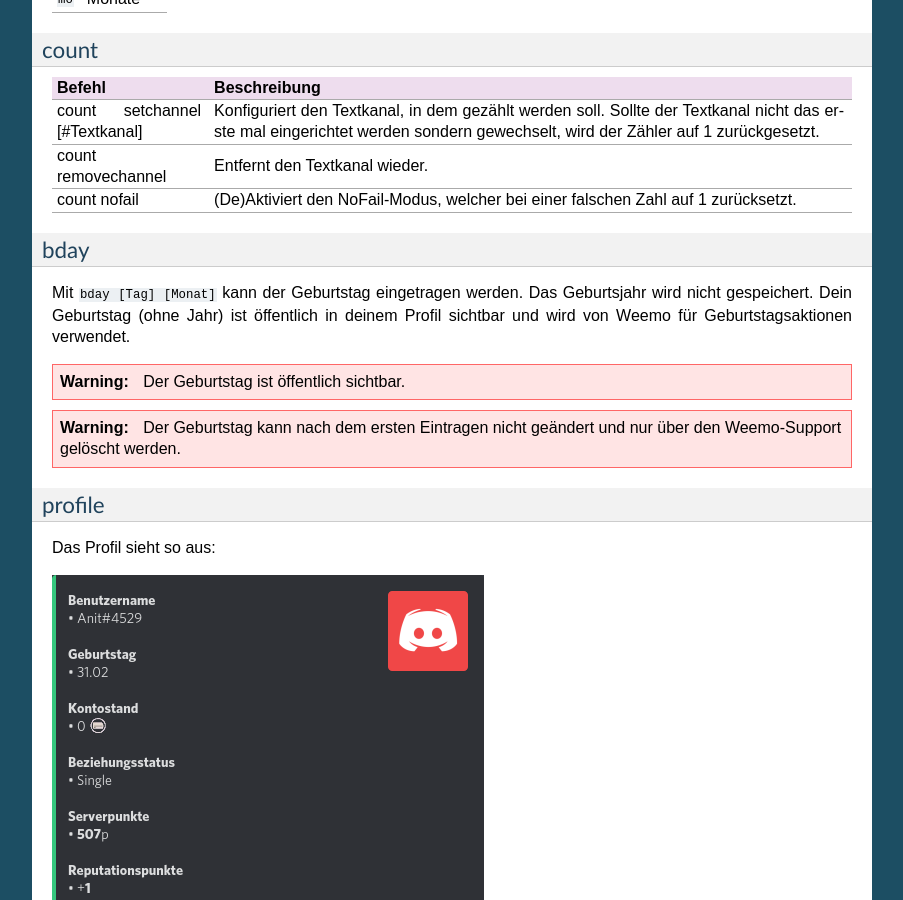
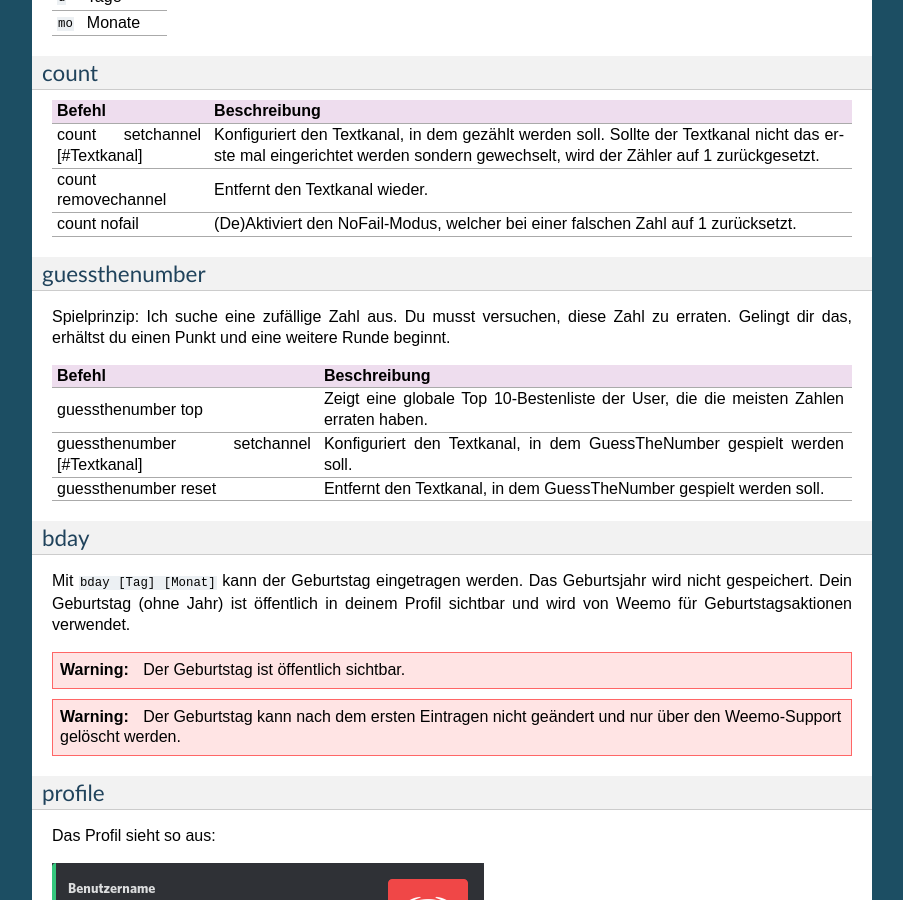
Before and after one commit to niborus/weemo-doc, a Sphinx documentation site: the page built from docs/befehle.rst, in a window 1280 px wide and 900 px high, scrolled down 5345 px. Shown: the whole window, without its empty margins (198-1101 px from the left). Built offline with Sphinx 7.4.7, drawn with Linux system fonts in a browser that asks for light colours; some of the changed text lies outside the part shown.

Commit message:
Add guessthenumber

```diff
--- a/docs/befehle.rst
+++ b/docs/befehle.rst
@@ -59,6 +59,7 @@ Fun
     "cat", "Sende ein Katzenbild. |cat|"
     "`count`_", "Konfiguriert den Channel, in dem gezählt werden soll."
     ":ref:`quiz<emojiquiz_befehle>`", "Informationen über das :ref:`Emojiquiz<emojiquiz>`."
+    "`guessthenumber`_", "Könnt ihr die richtige Nummer erraten? Informationen über `guessthenumber`_."
     "ship [@User1] [@User2]", "Shippe zwei Mitglieder. |kiss|"
 
 Profil
@@ -330,6 +331,23 @@ count
     "count setchannel [#Textkanal]", "Konfiguriert den Textkanal, in dem gezählt werden soll. Sollte der Textkanal nicht das erste mal eingerichtet werden sondern gewechselt, wird der Zähler auf 1 zurückgesetzt."
     "count removechannel", "Entfernt den Textkanal wieder."
     "count nofail", "(De)Aktiviert den NoFail-Modus, welcher bei einer falschen Zahl auf 1 zurücksetzt."
+
+
+guessthenumber
+^^^^^^^^^^^^^^
+
+Spielprinzip:
+Ich suche eine zufällige Zahl aus. Du musst versuchen, diese Zahl zu erraten.
+Gelingt dir das, erhältst du einen Punkt und eine weitere Runde beginnt.
+
+.. csv-table::
+    :widths: auto
+    :align: left
+    :header: "Befehl", "Beschreibung"
+
+    "guessthenumber top", "Zeigt eine globale Top 10-Bestenliste der User, die die meisten Zahlen erraten haben."
+    "guessthenumber setchannel [#Textkanal]", "Konfiguriert den Textkanal, in dem GuessTheNumber gespielt werden soll."
+    "guessthenumber reset", "Entfernt den Textkanal, in dem GuessTheNumber gespielt werden soll."
 
 
 bday
```
